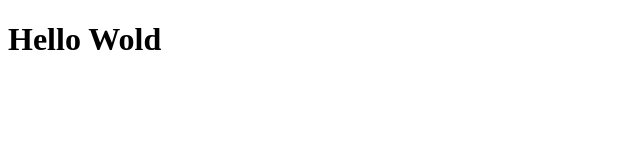
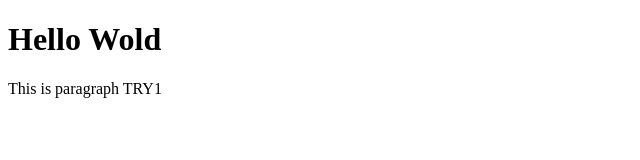
Before and after one commit to Yujan3333/Day1-Github, a plain HTML site: page index.html in a window 1280 px wide. Shown: the whole page, without its empty margins (0-640 px from the left). Drawn offline with Linux system fonts and the light colour scheme.

Commit message:
1st change

```diff
--- a/index.html
+++ b/index.html
@@ -8,5 +8,6 @@
 </head>
 <body>
     <h1> Hello Wold</h1>
+    <p>This is paragraph TRY1 </p>
 </body>
 </html>
```
